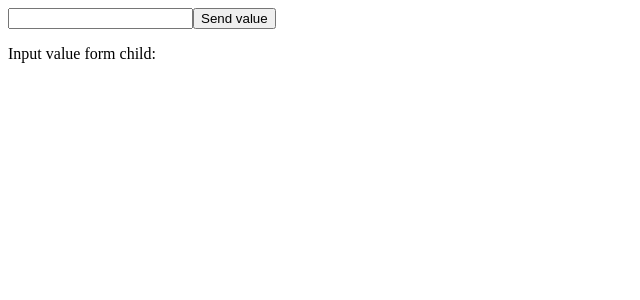
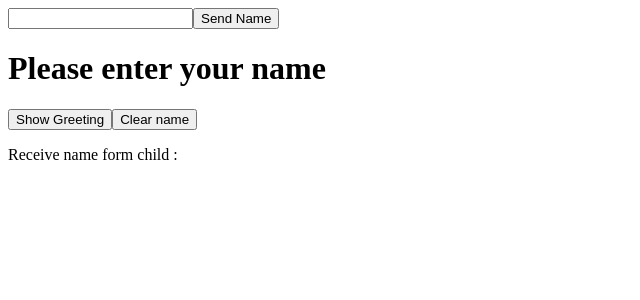
Before and after one commit to vishnu-mathariya/React-Practice, a React (Vite) app: page / in a window 1280 px wide. Shown: the top 300 px of the page, without its empty margins (0-640 px from the left). Built offline with nearby package versions, Linux system fonts and the light colour scheme.

Commit message:
Updated code

```diff
--- a/src/App.jsx
+++ b/src/App.jsx
@@ -1,4 +1,5 @@
 import "./App.css";
+import { ParentComp } from "./miniApp/parentComp.jsx";
 import {CounterApp} from "./practiceQues/counterApp.jsx";
 import { LoginLogout } from "./practiceQues/loginLogout.jsx";
 import { Parent } from "./practiceQues/parent.jsx";
@@ -16,7 +17,8 @@ function App() {
 
       {/* <PassCityPtoC City="Pune"/> */}
 
-      <Parent/>
+      {/* <Parent/> */}
+      <ParentComp/>
     </>
   )
 }
--- /dev/null
+++ b/src/miniApp/childComp.jsx
@@ -0,0 +1,20 @@
+import React, { useState } from "react";
+
+export const ChildComp = ({ Rname }) => {
+  const [sendName, setSendName] = useState("");
+
+  const handleSendName = (e) => {
+    setSendName(e.target.value);
+  };
+
+  const handleSendBtn = () => {
+    Rname(sendName);
+    setSendName("");
+  };
+  return (
+    <div>
+      <input type="text" value={sendName} onChange={handleSendName} />
+      <button onClick={handleSendBtn}> Send Name </button>
+    </div>
+  );
+};
--- /dev/null
+++ b/src/miniApp/parentComp.jsx
@@ -0,0 +1,43 @@
+import React, { useState } from 'react'
+import { ChildComp } from './childComp'
+
+export const ParentComp = () => {
+
+    const [receiveName, setReceiveName] = useState("")
+
+    const [isVisible, setIsVisible] = useState(false)
+
+    const handleReceiveName = (Name) =>{
+        setReceiveName(Name)
+    }
+
+    const handleTogglebtn = () => {
+       setIsVisible(!isVisible)
+
+    }
+
+    const handleClear = () => {
+        setReceiveName("");
+        setIsVisible(false)
+    }
+  return (
+    <div>
+        <ChildComp  Rname = {handleReceiveName} />
+
+        <h1>
+            {receiveName && isVisible
+            ? `Welcome ${receiveName}`
+            : "Please enter your name "
+            }
+        </h1>
+
+        <button onClick={handleTogglebtn}>{isVisible ? "Hide Greeting" : "Show Greeting"}</button>
+
+        <button onClick={handleClear}>Clear name </button>
+
+
+
+        <p>Receive name form child :{receiveName} </p>
+    </div>
+  )
+}
```
